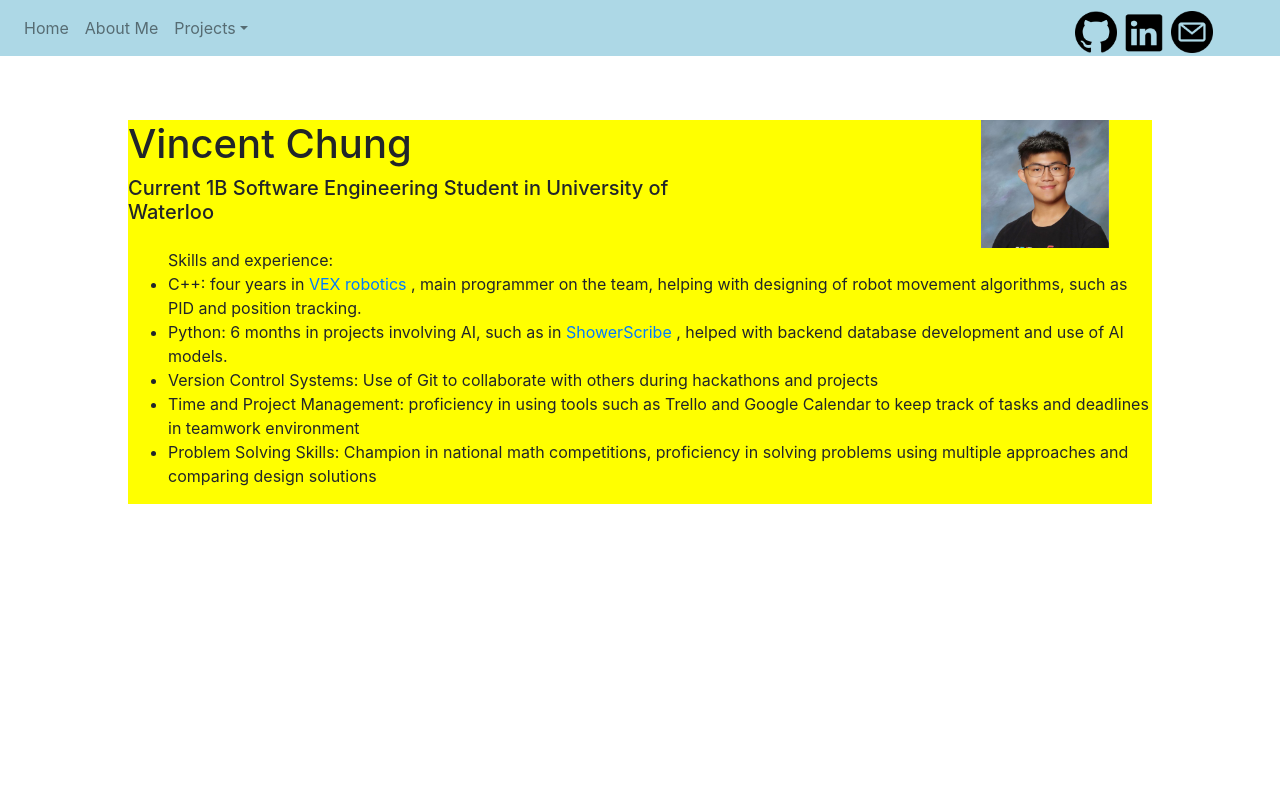
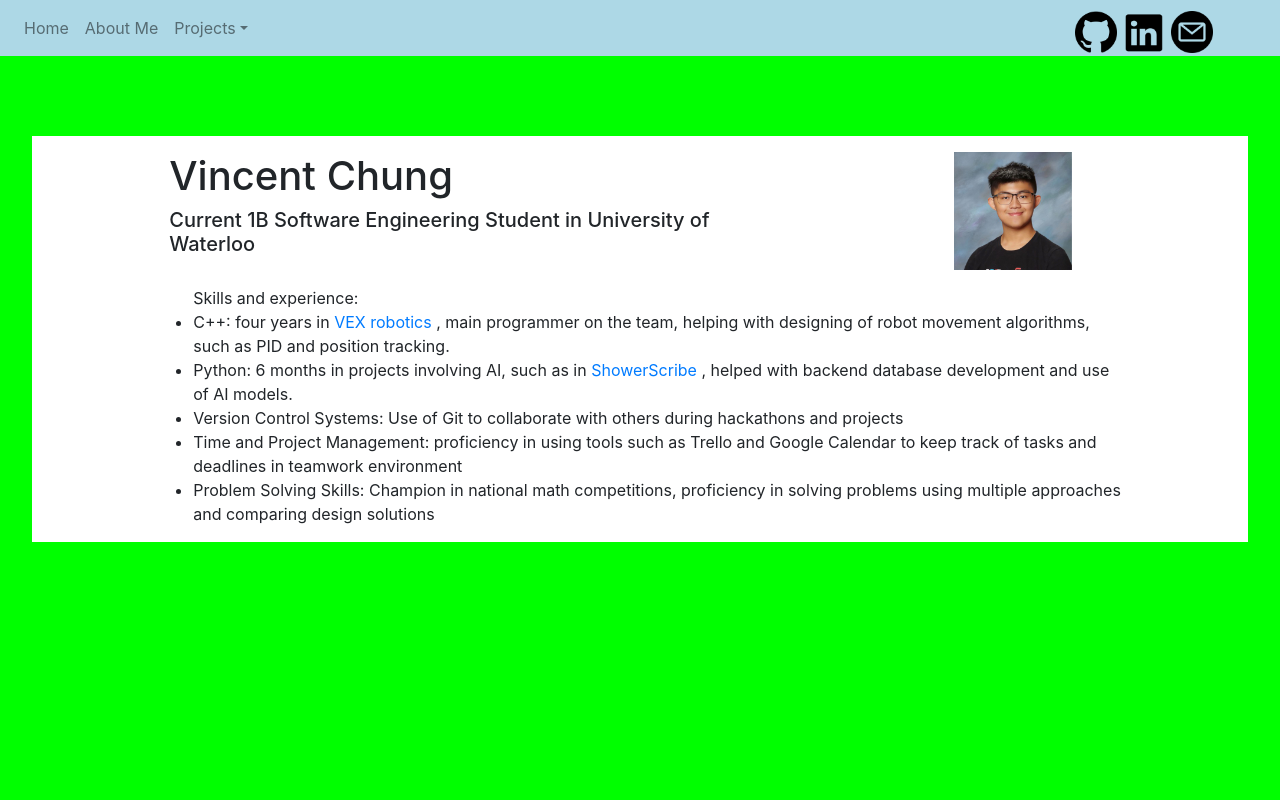
Before and after one commit to cyiuhim/pwebsite, a Flask app: page /about in a window 1280 px wide. Run offline with Flask 3, Linux system fonts and the light colour scheme.

Commit message:
before uploading to domain

```diff
--- a/images/styles.css
+++ b/images/styles.css
@@ -1,6 +1,6 @@
 html {
     height: 100%;
-    background-color: blueviolet;
+    background-color: blueviolet !important;
 }
 
 body {
@@ -9,6 +9,7 @@ body {
     margin: 0;
     justify-content: center;
     align-items: center;
+    background-color: lime;
 }
 
 .dropdown {
@@ -85,4 +86,7 @@ a.linkicon img {
 
 .content {
     max-width: 100%;
+    display: flex; margin-top: 5%; align-self: center; padding: 1rem;
+    flex-direction: column;
+
 }
--- a/templates/about.html
+++ b/templates/about.html
@@ -3,8 +3,8 @@
 {% block main %}
 <body>
     <div class="content">
-        <div style="min-width: 100%; display: flex; margin-top: 5%; align-self: center; " >
-            <div style="display: flex; width: 80%; margin: auto; background-color: yellow;">
+        <div style="background-color: white; align-self: center;">
+            <div style="display: flex; width: 80%; margin: auto; padding: 1rem">
                 <div id="aboutName">
                     <h1>Vincent Chung </h1>
                     <h5>Current 1B Software Engineering Student in University of Waterloo</h5>
@@ -14,10 +14,9 @@
                     <img src="../images/myself.jpeg" style="float: right; padding-right: 10%; width: 40%; height: auto">
                 </div>
             </div>
-        </div>
 
-        <div style="min-width: 100%; display: flex; " >
-            <div style="display: flex; width: 80%; align-self: center; margin: 0 auto; background-color: yellow;">
+
+            <div style="display: flex; width: 80%; align-self: center; margin: 0 auto; ">
 
                 <ul>
                 Skills and experience:
@@ -42,8 +41,10 @@
                     </li>
                 </ul>
             </div>
+        </div>
 
-        </div>
+
+
     </div>
 
 
--- a/templates/base.html
+++ b/templates/base.html
@@ -2,8 +2,9 @@
 <html lang="en">
 <head>
     <title >Vincent Chung</title>
+
+    <link rel="stylesheet" href="https://cdn.jsdelivr.net/npm/bootstrap@4.3.1/dist/css/bootstrap.min.css" integrity="sha384-ggOyR0iXCbMQv3Xipma34MD+dH/1fQ784/j6cY/iJTQUOhcWr7x9JvoRxT2MZw1T" crossorigin="anonymous">
     <link rel="stylesheet" href="{{ url_for('static', filename='styles.css') }}">
-    <link rel="stylesheet" href="https://cdn.jsdelivr.net/npm/bootstrap@4.3.1/dist/css/bootstrap.min.css" integrity="sha384-ggOyR0iXCbMQv3Xipma34MD+dH/1fQ784/j6cY/iJTQUOhcWr7x9JvoRxT2MZw1T" crossorigin="anonymous">
     <div style="display: flex; background-color: #ADD8E6;">
         <div style="flex: 50%;">
             <nav class="navbar navbar-expand-lg navbar-light"> <!--configure colour of navbar here navbar-light-->
--- a/templates/index.html
+++ b/templates/index.html
@@ -1,7 +1,7 @@
 {% extends 'base.html' %}
 
 {% block main %}
-<body>
+<body class="bg-primary">
     <div id="mainscreen">
         <div style="width: 70%; float: left;">
             <div id="namebox">
```
Also changed, not shown: templates/robot.html (+10 -2 lines).
